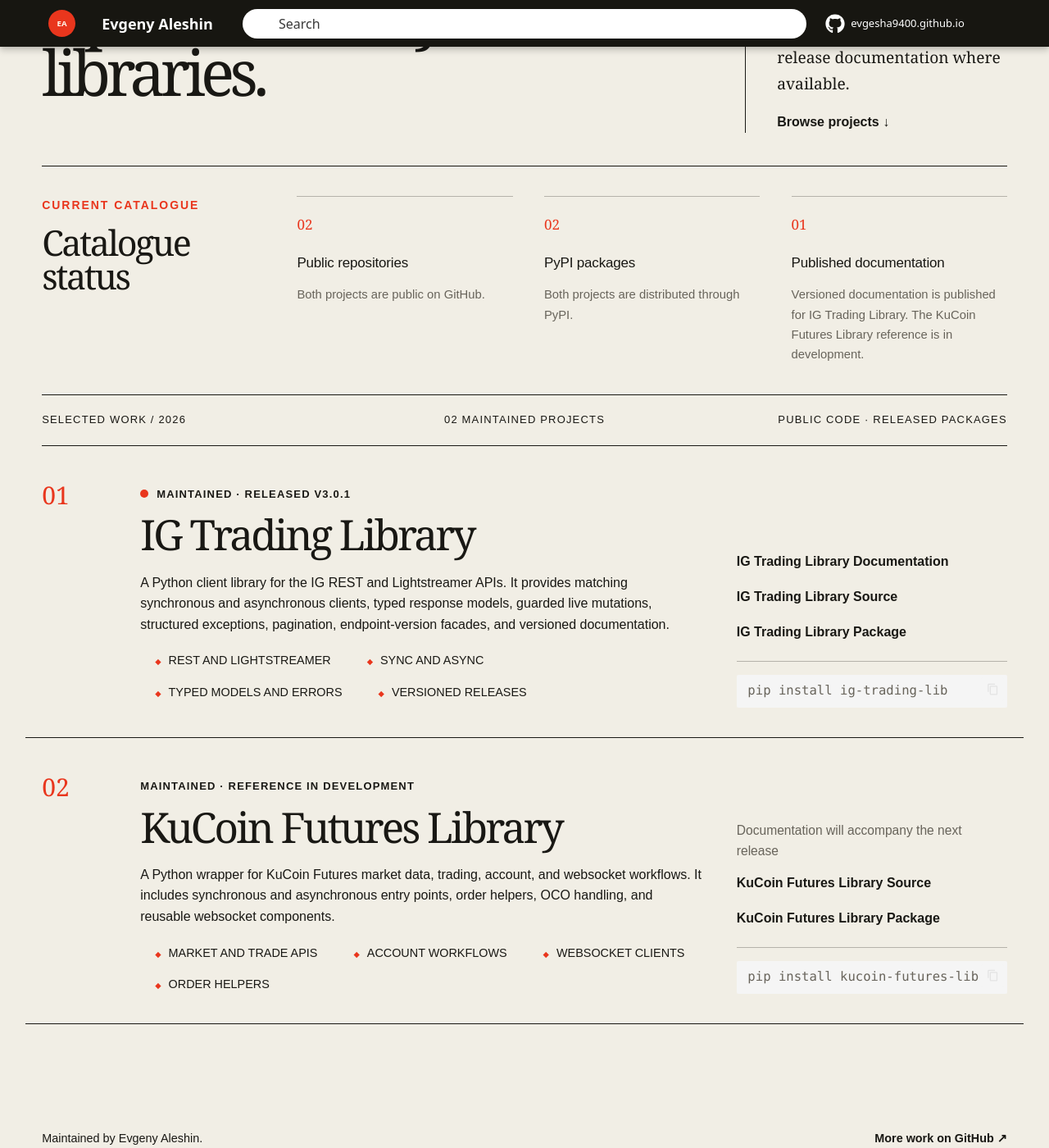
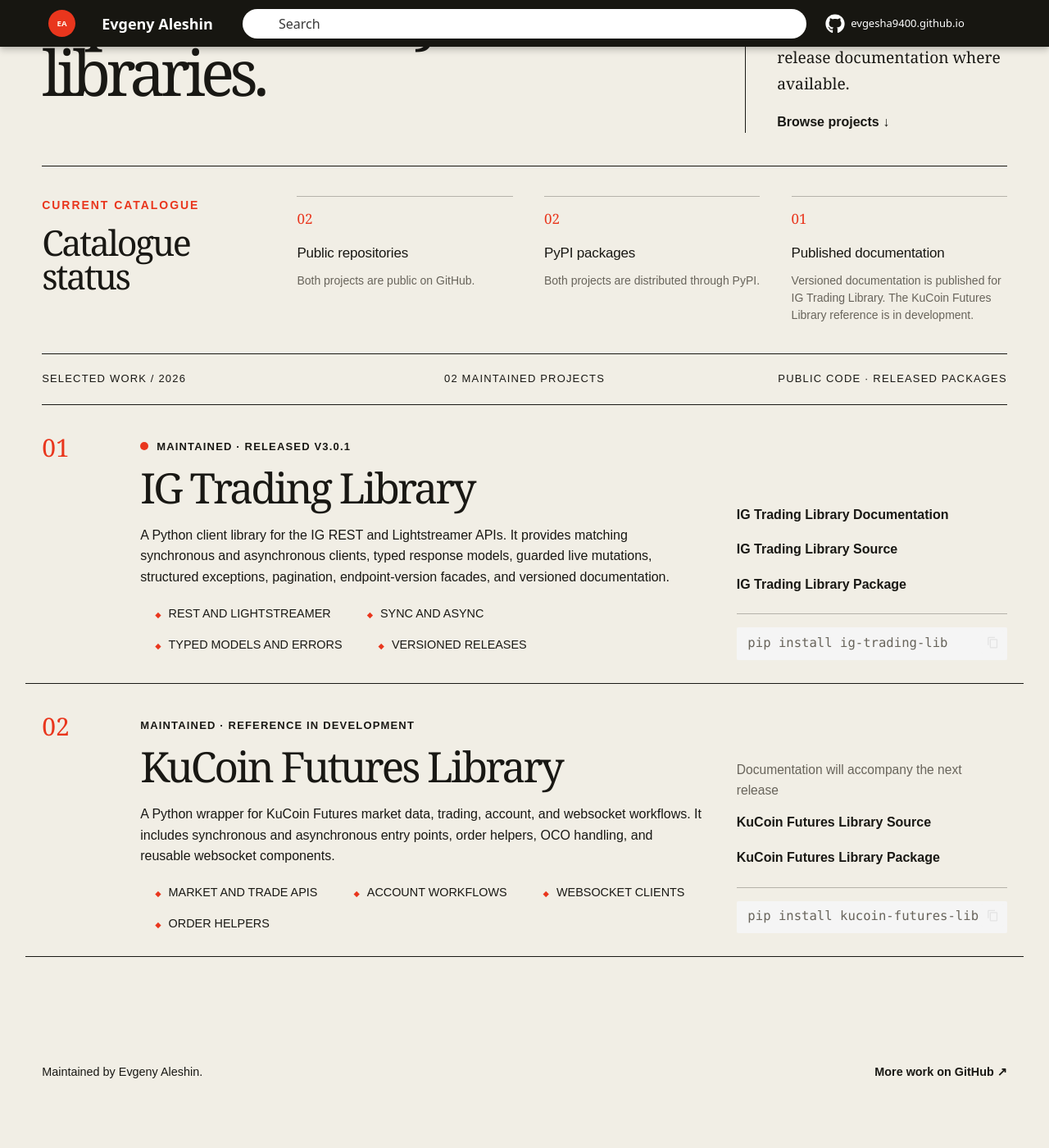
Before and after one commit to evgesha9400/evgesha9400.github.io, an MkDocs documentation site: the page built from docs/prototypes/editorial-registry.md, in a window 1280 px wide and 1400 px high, scrolled down 312 px. Shown: the whole window at 82% size. Built offline with MkDocs 1.6.1 and Material for MkDocs 9.7.7, drawn with Linux system fonts in a browser that asks for light colours; comment, search, counter and statistics services are not loaded; after the commit the page ends 1679 px from its top, so only the background shows below that.

Commit message:
fix(portal): narrow editorial catalogue
- constrain the editorial grid for sparse project content
- tighten catalogue metrics and project section spacing
- verify the desktop content measure remains centered

```diff
--- a/docs/assets/stylesheets/prototypes.css
+++ b/docs/assets/stylesheets/prototypes.css
@@ -211,6 +211,10 @@
 
 body:has(.prototype--editorial) .md-header {
   background: var(--editorial-header);
+}
+
+body:has(.prototype--editorial) .md-grid {
+  max-width: 68rem;
 }
 
 @media screen and (min-width: 60em) {
@@ -427,7 +431,7 @@
 
 .editorial-practice__grid article {
   border-top: 1px solid var(--editorial-rule);
-  padding-top: 1rem;
+  padding-top: 0.65rem;
 }
 
 .editorial-practice__grid article > span {
@@ -439,13 +443,13 @@
 .md-typeset .editorial-practice__grid h3 {
   color: var(--editorial-ink);
   font-size: 0.85rem;
-  margin: 1rem 0 0.7rem;
+  margin: 0.75rem 0 0.55rem;
 }
 
 .md-typeset .editorial-practice__grid p {
   color: var(--editorial-muted);
-  font-size: 0.74rem;
-  line-height: 1.65;
+  font-size: 0.7rem;
+  line-height: 1.5;
   margin: 0;
 }
 
@@ -473,7 +477,7 @@
   gap: 2rem;
   grid-template-columns: 4rem minmax(0, 1fr) minmax(14rem, 0.48fr);
   margin-inline: -1rem;
-  padding: clamp(1.8rem, 2.5vw, 2.5rem) 0;
+  padding: clamp(1.4rem, 1.75vw, 1.8rem) 0;
   padding-inline: 1rem;
   transition: background-color 140ms ease;
 }
```
Also changed, not shown: 1 other file.
